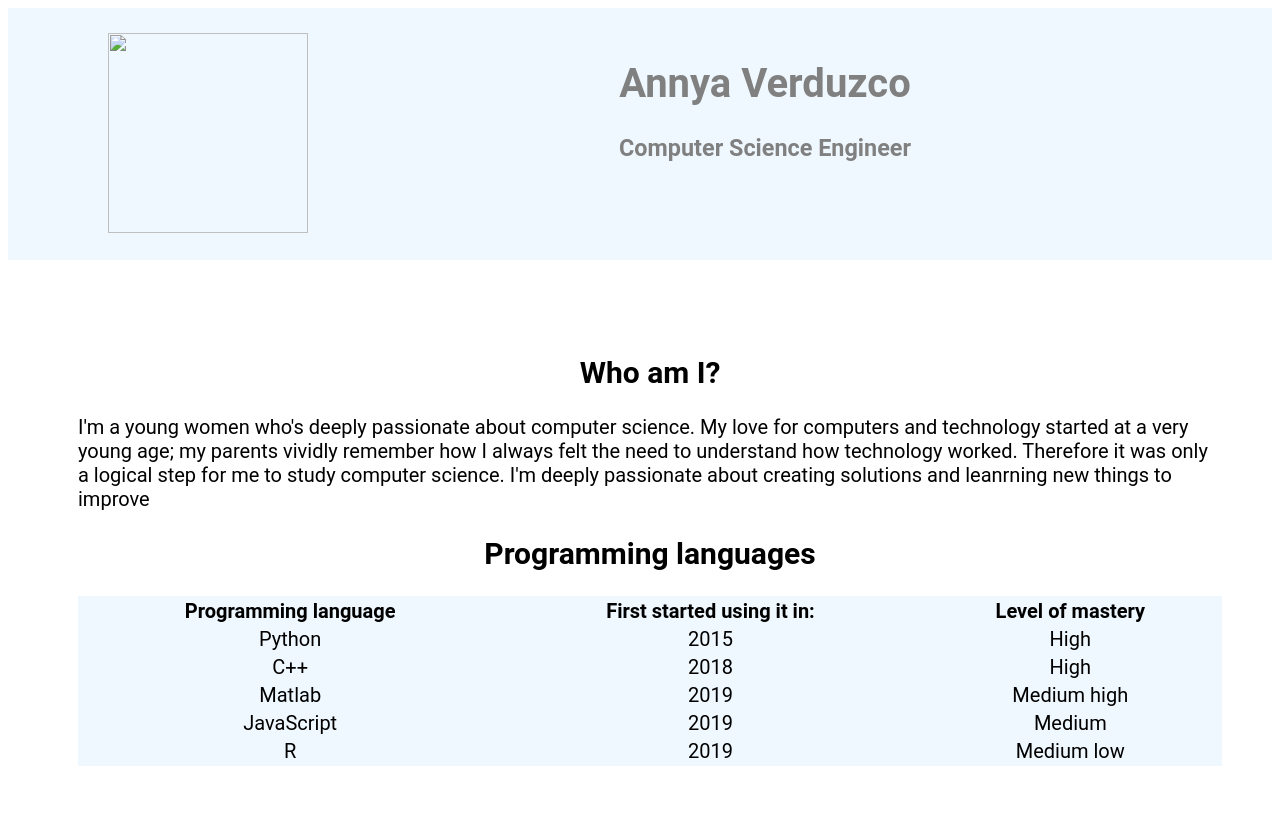
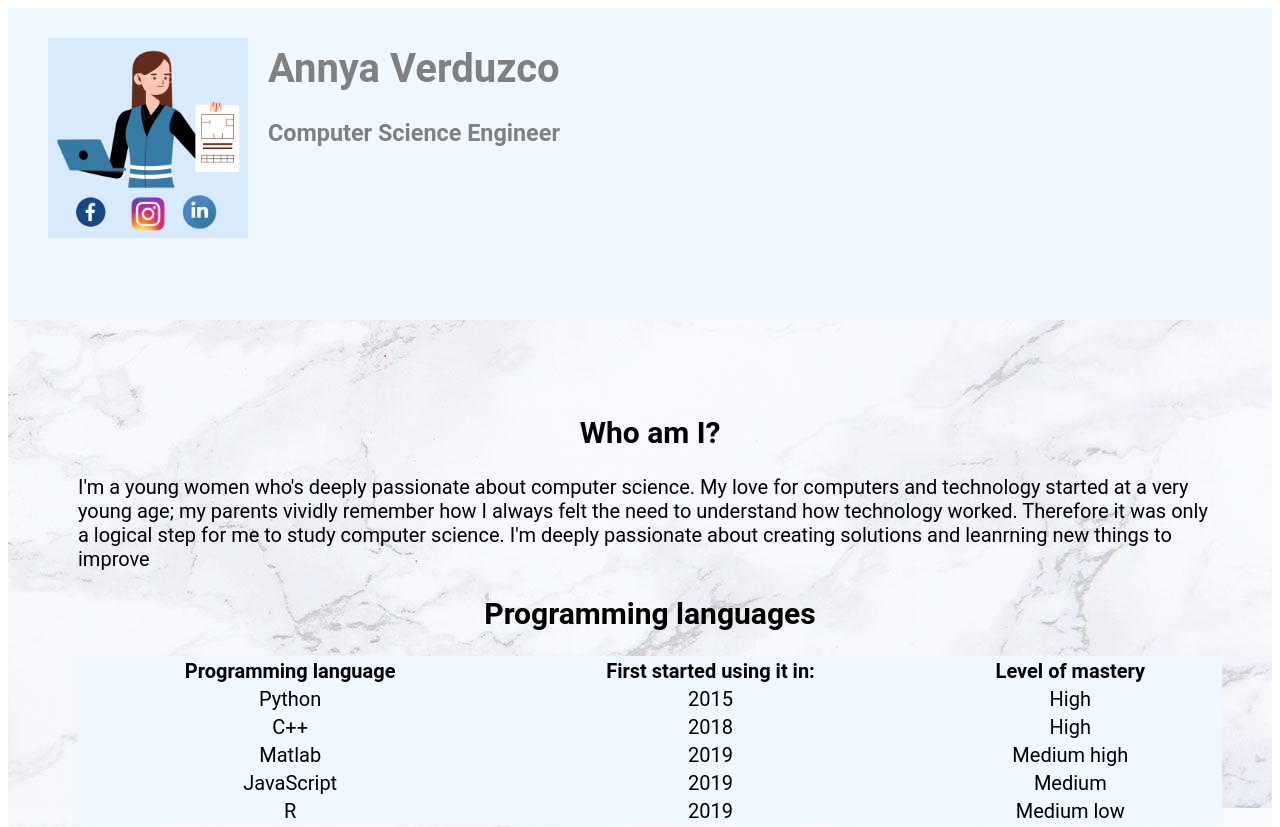
Before and after one commit to annyvzco/annyvzco.github.io, a plain HTML site: page index.html in a window 1280 px wide. Shown: the top 827 px of the page. Drawn offline with Linux system fonts and the light colour scheme; files that its build step writes are made by us from their sources.

Commit message:
Add files via upload

```diff
--- a/style.css
+++ b/style.css
@@ -1,12 +1,17 @@
 #Anny {
     background-color: rgb(240, 248, 255);
-    padding: 25px 50px 75px 100px;
+    padding: 10px 10px 150px 20px;
     font-family: 'Roboto', sans-serif;
-    text-align: center;
+    text-align: left;
     font-size: 20px;
     color: grey;
+
 }
 
+#Anny > img{
+
+    border: 20px  solid #F0F8FF
+}
 #about_me {
     font-family: 'Roboto', sans-serif;
     padding: 70px 50px 50px 70px;
```
Also changed, not shown: DrawingAnny.PNG (added), MarbleBackground.jpg (added).
